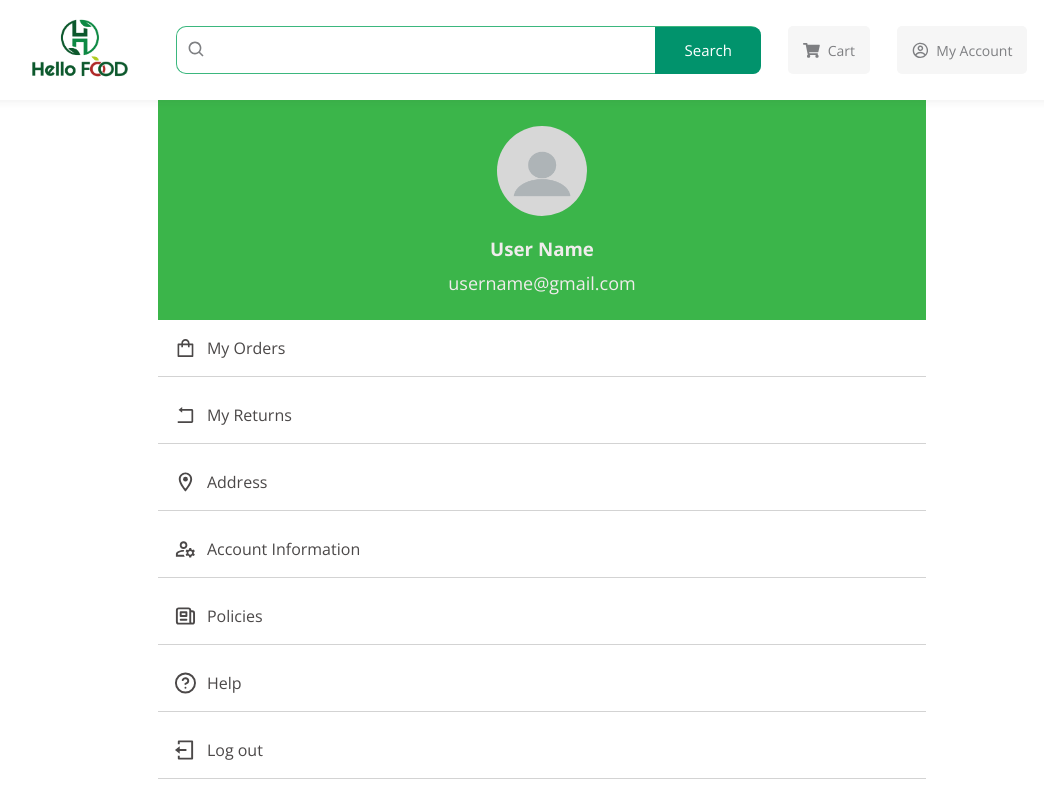
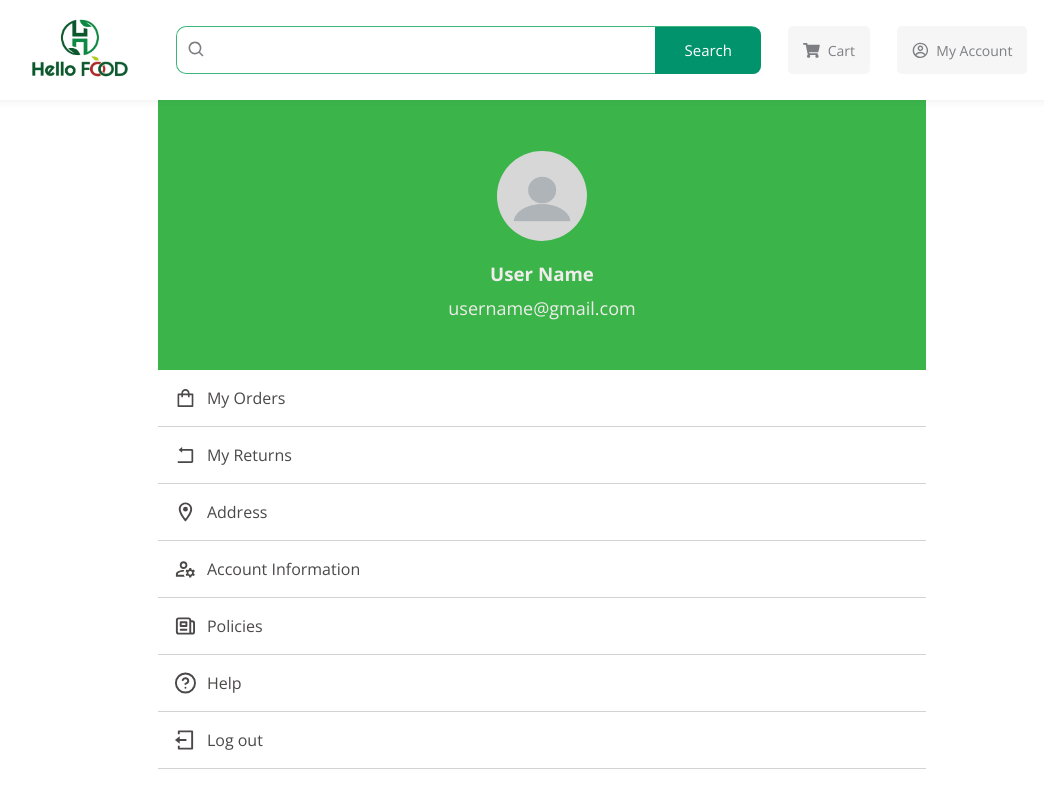
Before and after one commit to JafrulSadik/hello-food, a React (Create React App) app in the folder client-side/: page /account in a window 1280 px wide. Shown: the whole page, without its empty margins (98-1142 px from the left). Built offline with nearby package versions, Linux system fonts and the light colour scheme.

Commit message:
fix some issue

```diff
--- a/client-side/src/components/AccountHeader.jsx
+++ b/client-side/src/components/AccountHeader.jsx
@@ -23,7 +23,7 @@ const AHContainer = styled.div`
     .topContainer {
         width: 100%;
         background-color: #3bb54a;
-        height: 220px;
+        height: 270px;
         display: flex;
         flex-direction: column;
         justify-content: center;
--- a/client-side/src/pages/Account.jsx
+++ b/client-side/src/pages/Account.jsx
@@ -60,7 +60,6 @@ const AccountContainer = styled.div`
     list-style: none;
     display: flex;
     flex-direction: column;
-    gap: 10px;
     margin-bottom: 100px;
     ${desktop({
       width : '60%',
--- a/client-side/src/pages/ProductDetail.jsx
+++ b/client-side/src/pages/ProductDetail.jsx
@@ -138,9 +138,8 @@ const ProductDetailContainer = styled.div`
     width: 400px;
     height: 400px;
     ${mobile({
-      width : '330px',
-      height : '350px'
-
+      width : '290px',
+      height : '310px',
     })}
   }
   .topSection .infoDiv {
```
